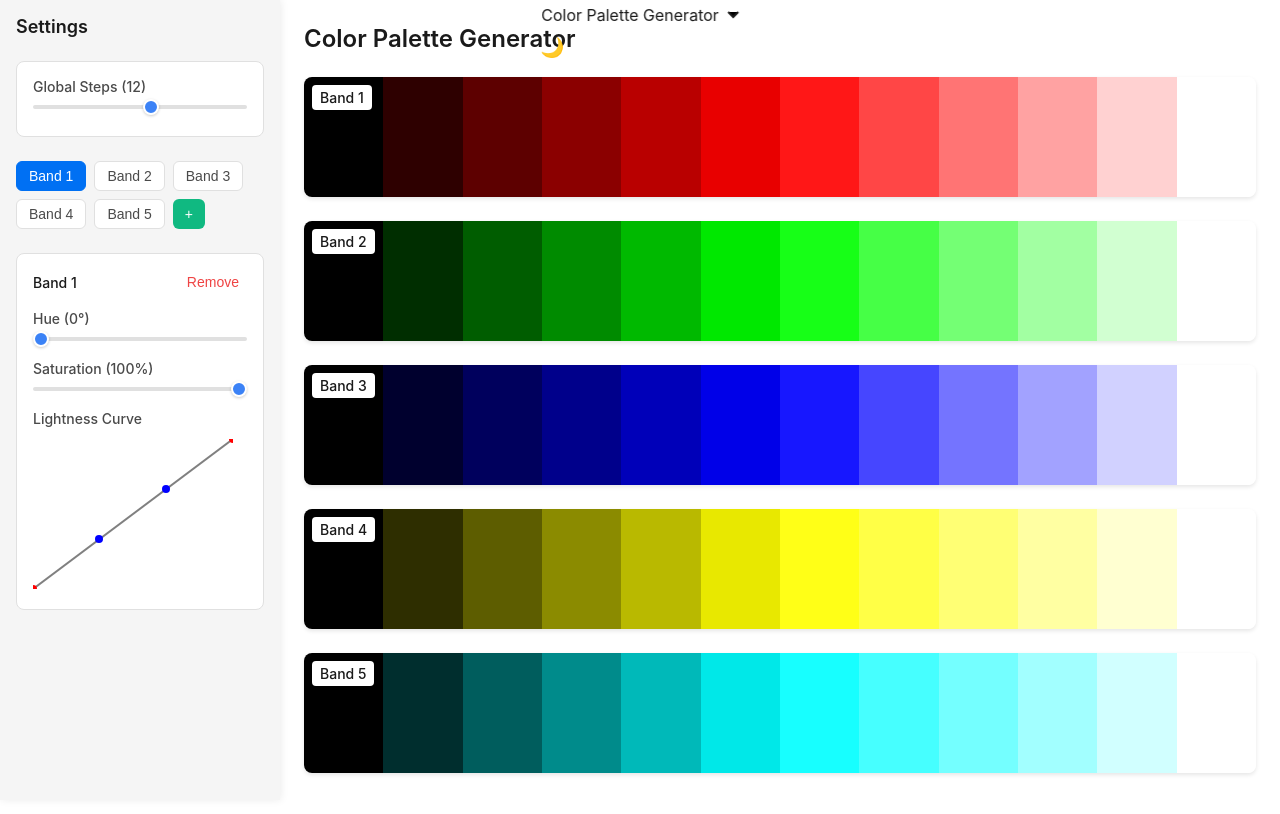
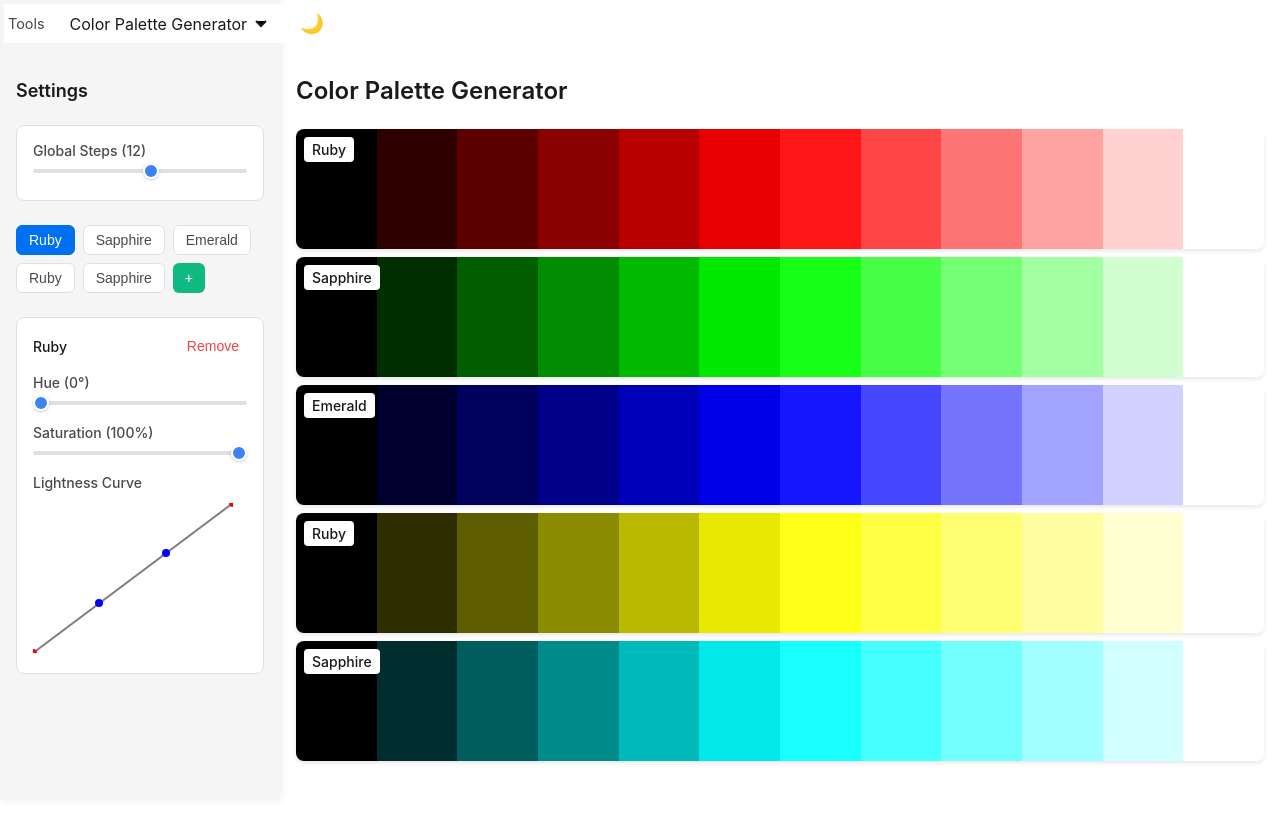
Before and after one commit to caidentity/toolbox, a Next.js app: page /tools/color-palette in a window 1280 px wide. Shown: the top 814 px of the page. Built offline with nearby package versions, Linux system fonts and the light colour scheme.

Commit message:
polishes

```diff
--- a/app/tools/color-palette/ColorPaletteGenerator.scss
+++ b/app/tools/color-palette/ColorPaletteGenerator.scss
@@ -10,7 +10,7 @@
       bottom: 0;
       width: 280px;
       background: var(--background-secondary);
-      padding: 16px;
+      padding: 80px 16px 0px;
       box-shadow: 1px 0 8px rgba(0, 0, 0, 0.08);
       overflow-y: auto;
 
@@ -150,9 +150,9 @@
     }
 
     .main-content {
-      margin-left: 280px;
+      margin: 60px 0px 280px 280px;
       flex: 1;
-      padding: 24px;
+      padding: 16px;
 
       h1 {
         font-size: 24px;
@@ -164,7 +164,7 @@
       .color-bands {
         display: flex;
         flex-direction: column;
-        gap: 1.5rem;
+        gap: 8px;
 
         .band-container {
           position: relative;
--- a/app/tools/color-palette/ColorPaletteGenerator.tsx
+++ b/app/tools/color-palette/ColorPaletteGenerator.tsx
@@ -11,11 +11,96 @@ interface ColorBand {
   lightness: number
   steps: number
   curvePoints: Point[]
+  name: string
 }
 
 interface Point {
   x: number
   y: number
+}
+
+// Add this color naming function
+const generateColorName = (hue: number, saturation: number): string => {
+  const colorNames: { range: [number, number]; names: { [key: string]: string[] } }[] = [
+    {
+      range: [350, 10], // True reds
+      names: {
+        high: ['Ruby', 'Crimson', 'Scarlet', 'Cardinal', 'Cherry', 'Fire'],
+        low: ['Rose', 'Coral', 'Salmon', 'Terra Cotta', 'Brick']
+      }
+    },
+    {
+      range: [11, 40], // Oranges
+      names: {
+        high: ['Tangerine', 'Orange', 'Amber', 'Marigold', 'Rust', 'Carrot'],
+        low: ['Peach', 'Apricot', 'Melon', 'Cantaloupe', 'Sand']
+      }
+    },
+    {
+      range: [41, 65], // Yellows
+      names: {
+        high: ['Sunshine', 'Lemon', 'Gold', 'Honey', 'Daffodil', 'Canary'],
+        low: ['Butter', 'Cream', 'Wheat', 'Vanilla', 'Banana', 'Straw']
+      }
+    },
+    {
+      range: [66, 150], // Greens
+      names: {
+        high: ['Emerald', 'Kelly', 'Forest', 'Jade', 'Pine', 'Shamrock', 'Juniper'],
+        low: ['Sage', 'Mint', 'Seafoam', 'Pistachio', 'Moss', 'Fern', 'Olive']
+      }
+    },
+    {
+      range: [151, 190], // Cyan/Turquoise
+      names: {
+        high: ['Turquoise', 'Teal', 'Aqua', 'Ocean', 'Caribbean', 'Lagoon'],
+        low: ['Sky', 'Powder', 'Azure', 'Robin', 'Crystal', 'Mist']
+      }
+    },
+    {
+      range: [191, 250], // Blues
+      names: {
+        high: ['Sapphire', 'Cobalt', 'Navy', 'Royal', 'Indigo', 'Cerulean', 'Arctic'],
+        low: ['Cornflower', 'Steel', 'Periwinkle', 'Denim', 'Baby Blue', 'Cloud']
+      }
+    },
+    {
+      range: [251, 290], // Purples
+      names: {
+        high: ['Royal', 'Violet', 'Amethyst', 'Grape', 'Eggplant', 'Byzantium'],
+        low: ['Lavender', 'Lilac', 'Wisteria', 'Thistle', 'Heather', 'Iris']
+      }
+    },
+    {
+      range: [291, 330], // Magentas
+      names: {
+        high: ['Magenta', 'Fuchsia', 'Purple', 'Wine', 'Mulberry', 'Burgundy'],
+        low: ['Orchid', 'Plum', 'Mauve', 'Raspberry', 'Mallow', 'Dusty Rose']
+      }
+    },
+    {
+      range: [331, 349], // Pink-Reds
+      names: {
+        high: ['Hot Pink', 'Berry', 'Cerise', 'Ruby Rose', 'Punch', 'Watermelon'],
+        low: ['Pink', 'Blush', 'Rose', 'Flamingo', 'Petal', 'Ballet']
+      }
+    }
+  ]
+
+  const normalizedHue = ((hue % 360) + 360) % 360
+  const colorRange = colorNames.find(({ range }) => {
+    if (range[0] > range[1]) {
+      return normalizedHue >= range[0] || normalizedHue <= range[1]
+    }
+    return normalizedHue >= range[0] && normalizedHue <= range[1]
+  })
+
+  if (!colorRange) return 'Color'
+
+  const intensityKey = saturation > 65 ? 'high' : 'low'
+  const possibleNames = colorRange.names[intensityKey]
+
+  return possibleNames[Math.floor(Math.random() * possibleNames.length)]
 }
 
 export default function ColorPaletteGenerator() {
@@ -26,6 +111,7 @@ export default function ColorPaletteGenerator() {
       saturation: 100,
       lightness: 50,
       steps: 12,
+      name: 'Ruby',
       curvePoints: [
         { x: 0, y: 150 },
         { x: 66, y: 100 },
@@ -33,25 +119,25 @@ export default function ColorPaletteGenerator() {
         { x: 200, y: 0 }
       ]
     },
-    { id: 2, hue: 120, saturation: 100, lightness: 50, steps: 12, curvePoints: [
+    { id: 2, hue: 120, saturation: 100, lightness: 50, steps: 12, name: 'Sapphire', curvePoints: [
       { x: 0, y: 150 },
       { x: 66, y: 100 },
       { x: 133, y: 50 },
       { x: 200, y: 0 }
     ]},
-    { id: 3, hue: 240, saturation: 100, lightness: 50, steps: 12, curvePoints: [
+    { id: 3, hue: 240, saturation: 100, lightness: 50, steps: 12, name: 'Emerald', curvePoints: [
       { x: 0, y: 150 },
       { x: 66, y: 100 },
       { x: 133, y: 50 },
       { x: 200, y: 0 }
     ]},
-    { id: 4, hue: 60, saturation: 100, lightness: 50, steps: 12, curvePoints: [
+    { id: 4, hue: 60, saturation: 100, lightness: 50, steps: 12, name: 'Ruby', curvePoints: [
       { x: 0, y: 150 },
       { x: 66, y: 100 },
       { x: 133, y: 50 },
       { x: 200, y: 0 }
     ]},
-    { id: 5, hue: 180, saturation: 100, lightness: 50, steps: 12, curvePoints: [
+    { id: 5, hue: 180, saturation: 100, lightness: 50, steps: 12, name: 'Sapphire', curvePoints: [
       { x: 0, y: 150 },
       { x: 66, y: 100 },
       { x: 133, y: 50 },
@@ -107,12 +193,16 @@ export default function ColorPaletteGenerator() {
 
   const addColorBand = () => {
     const newId = Math.max(...colorBands.map(b => b.id)) + 1
+    const newHue = Math.floor(Math.random() * 360)
+    const newSaturation = 100
+
     setColorBands([...colorBands, {
       id: newId,
-      hue: Math.floor(Math.random() * 360),
-      saturation: 100,
+      hue: newHue,
+      saturation: newSaturation,
       lightness: 50,
       steps: 12,
+      name: generateColorName(newHue, newSaturation),
       curvePoints: [
         { x: 0, y: 150 },
         { x: 66, y: 100 },
@@ -127,9 +217,17 @@ export default function ColorPaletteGenerator() {
   }
 
   const updateBand = (id: number, property: keyof ColorBand, value: number) => {
-    setColorBands(colorBands.map(band =>
-      band.id === id ? { ...band, [property]: value } : band
-    ))
+    setColorBands(colorBands.map(band => {
+      if (band.id === id) {
+        const updatedBand = { ...band, [property]: value }
+        // Regenerate name if hue or saturation changes
+        if (property === 'hue' || property === 'saturation') {
+          updatedBand.name = generateColorName(updatedBand.hue, updatedBand.saturation)
+        }
+        return updatedBand
+      }
+      return band
+    }))
   }
 
   const handleCurveChange = (bandId: number, newPoints: Point[]) => {
@@ -158,20 +256,6 @@ export default function ColorPaletteGenerator() {
       return Math.round(255 * color).toString(16).padStart(2, '0');
     };
     return `#${f(0)}${f(8)}${f(4)}`;
-  }
-
-  // Add this helper function at the top of the component
-  const hslToRgb = (h: number, s: number, l: number): [number, number, number] => {
-    s /= 100;
-    l /= 100;
-    const k = (n: number) => (n + h / 30) % 12;
-    const a = s * Math.min(l, 1 - l);
-    const f = (n: number) => l - a * Math.max(Math.min(k(n) - 3, 9 - k(n), 1), -1);
-    return [
-      Math.round(f(0) * 255),
-      Math.round(f(8) * 255),
-      Math.round(f(4) * 255)
-    ];
   }
 
   return (
@@ -203,7 +287,7 @@ export default function ColorPaletteGenerator() {
               className={`band-tab ${activeTab === band.id ? 'active' : ''}`}
               onClick={() => setActiveTab(band.id)}
             >
-              Band {band.id}
+              {band.name}
             </button>
           ))}
           <button
@@ -218,7 +302,7 @@ export default function ColorPaletteGenerator() {
         {activeBand && (
           <div className="band-control">
             <div className="band-header">
-              <span className="band-title">Band {activeBand.id}</span>
+              <span className="band-title">{activeBand.name}</span>
               <button
                 onClick={() => removeColorBand(activeBand.id)}
                 className="remove-btn"
@@ -273,12 +357,11 @@ export default function ColorPaletteGenerator() {
           {colorBands.map(band => (
             <div key={band.id} className="band-container">
               <div className="color-steps">
-                <div className="band-title">Band {band.id}</div>
+                <div className="band-title">{band.name}</div>
                 {generateColorSteps(band).map((color, index) => {
                   // Parse the HSL values from the color string
                   const [h, s, l] = color.match(/\d+/g)!.map(Number);
                   const hexColor = hslToHex(h, s, l);
-                  const [r, g, b] = hslToRgb(h, s, l);
 
                   return (
                     <div
@@ -304,10 +387,7 @@ export default function ColorPaletteGenerator() {
                       }}
                     >
                       <div className="color-info">
-                        <div className="color-values">
-                          <span>{hexColor}</span>
-                          <span>rgba({r}, {g}, {b}, 1)</span>
-                        </div>
+                        <span>{hexColor}</span>
                       </div>
                     </div>
                   );
--- a/components/Navigation/Navigation.scss
+++ b/components/Navigation/Navigation.scss
@@ -1,9 +1,14 @@
 .tools-navigation {
   position: fixed;
-  top: 2px;
-  left: 50%;
-  transform: translateX(-50%);
+  top: 4px;
+  left: 4px;
+  border-left-width: 1rem;
   z-index: 1000;
+  display: flex;
+  align-items: center;
+  gap: 1rem;
+  background-color: var(--background-primary);
+  padding: 0px 4px;
 
   &__selector {
     background: rgba(255, 255, 255, 0.2);
@@ -33,8 +38,9 @@
   &__dropdown {
     position: absolute;
     top: calc(100% + 0.5rem);
-    left: 0;
     right: 0;
+    width: max-content;
+    min-width: 100%;
     background: rgba(255, 255, 255, 0.1);
     backdrop-filter: blur(8px);
     border-radius: 8px;
@@ -72,3 +78,8 @@
     opacity: 0.8;
   }
 }
+
+.tools-label {
+  font-size: 0.9rem;
+  opacity: 0.8;
+}
--- a/components/Navigation/index.tsx
+++ b/components/Navigation/index.tsx
@@ -26,6 +26,7 @@ export default function Navigation() {
 
   return (
     <nav className="tools-navigation">
+      <div className="tools-label">Tools</div>
       <div
         className="tools-navigation__selector"
         onClick={() => setIsOpen(!isOpen)}
--- a/styles/ColorPaletteGenerator.scss
+++ /dev/null
@@ -1,169 +0,0 @@
-.color-generator {
-  display: flex;
-  min-height: 100vh;
-  position: relative;
-
-  .sidebar {
-    position: fixed;
-    left: 0;
-    top: 0;
-    bottom: 0;
-    width: 240px;
-    background: var(--background-secondary);
-    padding: 0.75rem;
-    box-shadow: 2px 0 10px rgba(0, 0, 0, 0.1);
-    overflow-y: auto;
-
-    h2 {
-      font-size: 1rem;
-      font-weight: 600;
-      margin-bottom: 0.75rem;
-    }
-
-    .add-band-btn {
-      width: 100%;
-      padding: 0.5rem;
-      background: #3b82f6;
-      color: white;
-      border: none;
-      border-radius: 4px;
-      cursor: pointer;
-      transition: background 0.2s;
-
-      &:hover {
-        background: #2563eb;
-      }
-    }
-
-    .bands-controls {
-      margin-top: 0.75rem;
-
-      .band-control {
-        background: var(--background-primary);
-        padding: 0.75rem;
-        border-radius: 6px;
-        margin-bottom: 0.5rem;
-        box-shadow: 0 1px 3px rgba(0, 0, 0, 0.05);
-        border: 1px solid var(--border-color);
-
-        .band-header {
-          display: flex;
-          justify-content: space-between;
-          align-items: center;
-          margin-bottom: 0.5rem;
-
-          .band-title {
-            font-weight: 500;
-            font-size: 0.875rem;
-            color: var(--text-primary);
-          }
-
-          .remove-btn {
-            color: #ef4444;
-            border: none;
-            background: none;
-            cursor: pointer;
-            padding: 0.25rem;
-            font-size: 0.75rem;
-
-            &:hover {
-              color: #dc2626;
-            }
-          }
-        }
-
-        .control-group {
-          margin-bottom: 0.5rem;
-
-          label {
-            display: block;
-            font-size: 0.75rem;
-            margin-bottom: 0.25rem;
-            color: var(--text-secondary);
-          }
-
-          input[type="range"] {
-            width: 100%;
-            margin-top: 0.25rem;
-            height: 4px;
-            background: var(--border-color);
-
-            &::-webkit-slider-thumb {
-              background: var(--accent-color);
-              border: 2px solid var(--background-primary);
-            }
-          }
-        }
-      }
-    }
-  }
-
-  .main-content {
-    margin-left: 240px;
-    flex: 1;
-    padding: 1rem;
-
-    h1 {
-      font-size: 1.5rem;
-      font-weight: 600;
-      margin-bottom: 1rem;
-      color: var(--text-primary);
-    }
-
-    .color-bands {
-      display: flex;
-      flex-direction: column;
-      gap: 0.75rem;
-
-      .band-container {
-        .band-title {
-          font-weight: 500;
-          margin-bottom: 0.25rem;
-          font-size: 0.875rem;
-          color: var(--text-primary);
-          background: var(--background-primary);
-        }
-
-        .color-steps {
-          display: flex;
-          height: 60px;
-          border-radius: 4px;
-          overflow: hidden;
-          box-shadow: 0 2px 4px rgba(0, 0, 0, 0.1);
-
-          .color-step {
-            flex: 1;
-            position: relative;
-
-            .color-info {
-              position: absolute;
-              inset: 0;
-              display: flex;
-              align-items: center;
-              justify-content: center;
-              background: rgba(0, 0, 0, 0.5);
-              color: white;
-              font-size: 0.675rem;
-              opacity: 0;
-              transition: opacity 0.2s;
-            }
-
-            &:hover .color-info {
-              opacity: 1;
-            }
-          }
-        }
-      }
-    }
-  }
-}
-
-.curve-editor-container {
-  margin: 1rem 0;
-
-  h3 {
-    font-size: 0.875rem;
-    font-weight: 500;
-    margin-bottom: 0.5rem;
-  }
-}
```
